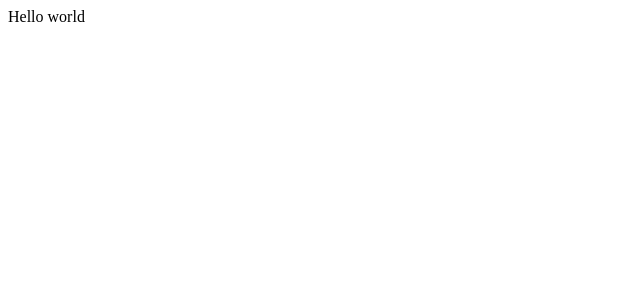
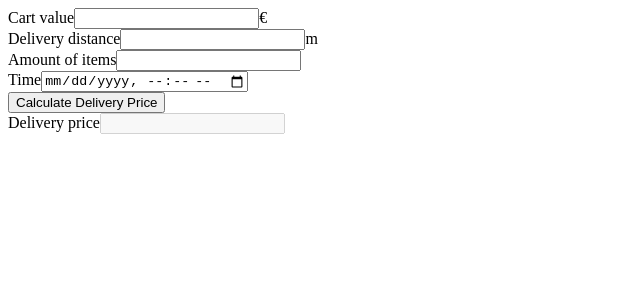
Before and after one commit to alinaincodeland/wolt-delivery-fee-calculator, a React (Create React App) app: page / in a window 1280 px wide. Shown: the top 300 px of the page, without its empty margins (0-640 px from the left). Built offline with nearby package versions, Linux system fonts and the light colour scheme.

Commit message:
Added the form

```diff
--- a/src/App.tsx
+++ b/src/App.tsx
@@ -1,10 +1,11 @@
 import React from 'react';
 import './App.css';
+import DeliveryFeeCalculator from './components/DeliveryFeeCalculator';
 
-function App() {
+const App: React.FC = () => {
   return (
     <div className="App">
-    Hello world
+      <DeliveryFeeCalculator />
     </div>
   );
 }
--- /dev/null
+++ b/src/components/DeliveryFeeCalculator.tsx
@@ -0,0 +1,103 @@
+import React from 'react';
+import { useState } from 'react';
+
+const DeliveryFeeCalculator: React.FC = () => {
+
+    const [cartValue, setCartValue] = useState<number>(0);
+    const [deliveryDistance, setDeliveryDistance] = useState<number>(0);
+    const [amountOfItems, setAmountofItems] = useState<number>(0);
+    const [orderTime, setOrderTime] = useState<Date>(new Date());
+    const [deliveryPrice, setDeliveryPrice] = useState<number>(0);
+
+
+
+    function calculateDeliveryFee() {
+        let surcharge = 0;
+
+        if (cartValue < 10) {
+            surcharge = 10 - cartValue;
+            console.log("surcharge is...", surcharge)
+        }
+
+        let deliveryPrice = 0;
+
+        if (deliveryDistance < 1000) {
+            deliveryPrice = 2;
+
+        }
+
+    }
+
+
+
+
+    return (
+        <form>
+            <label>
+                Cart value
+                <input
+                    type="number"
+                    // min="0.01"
+                    // step="0.01"
+                    placeholder=""
+                    className="form--input"
+                    name="cartValue"
+                    required
+                />
+                €
+            </label>
+            <br />
+            <label>
+                Delivery distance
+                <input
+                    type="number"
+                    placeholder=""
+                    className="form--input"
+                    name="deliveryDistance"
+                    required
+                />
+                m
+            </label>
+            <br />
+            <label>
+                Amount of items
+                <input
+                    type="number"
+                    placeholder=""
+                    className="form--input"
+                    name="amountOfItems"
+                    required
+                />
+            </label>
+            <br />
+            <label>
+                Time
+                <input
+                    type="datetime-local"
+                    placeholder=""
+                    className="form--input"
+                    name="orderTime"
+                    required
+                />
+                <br />
+            </label>
+            <button className="form--button" onClick={calculateDeliveryFee}>
+                Calculate Delivery Price
+            </button>
+            <br />
+            <label>
+                Delivery price
+                <input
+                    type="number"
+                    placeholder=""
+                    className="form--input"
+                    name="deliveryPrice"
+                    disabled
+                />
+            </label>
+        </form >
+
+    )
+}
+
+export default DeliveryFeeCalculator;
```
